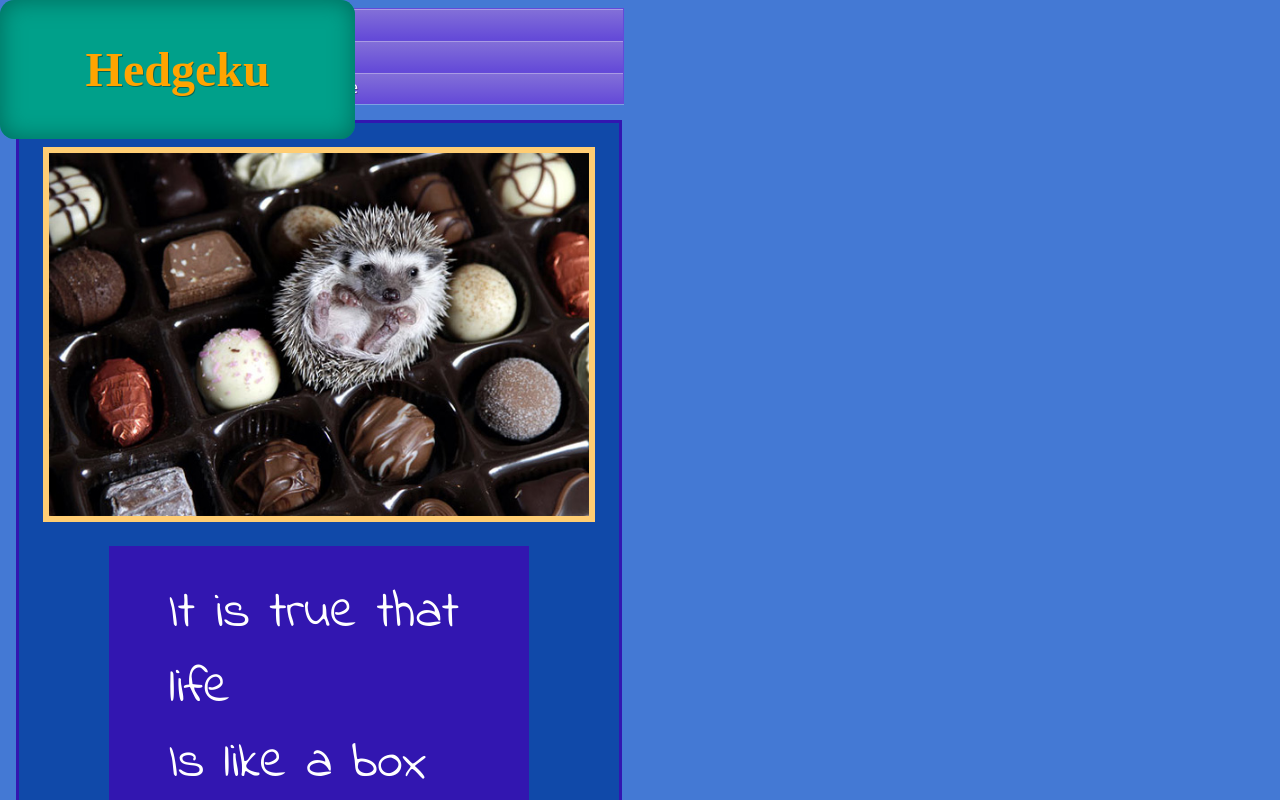
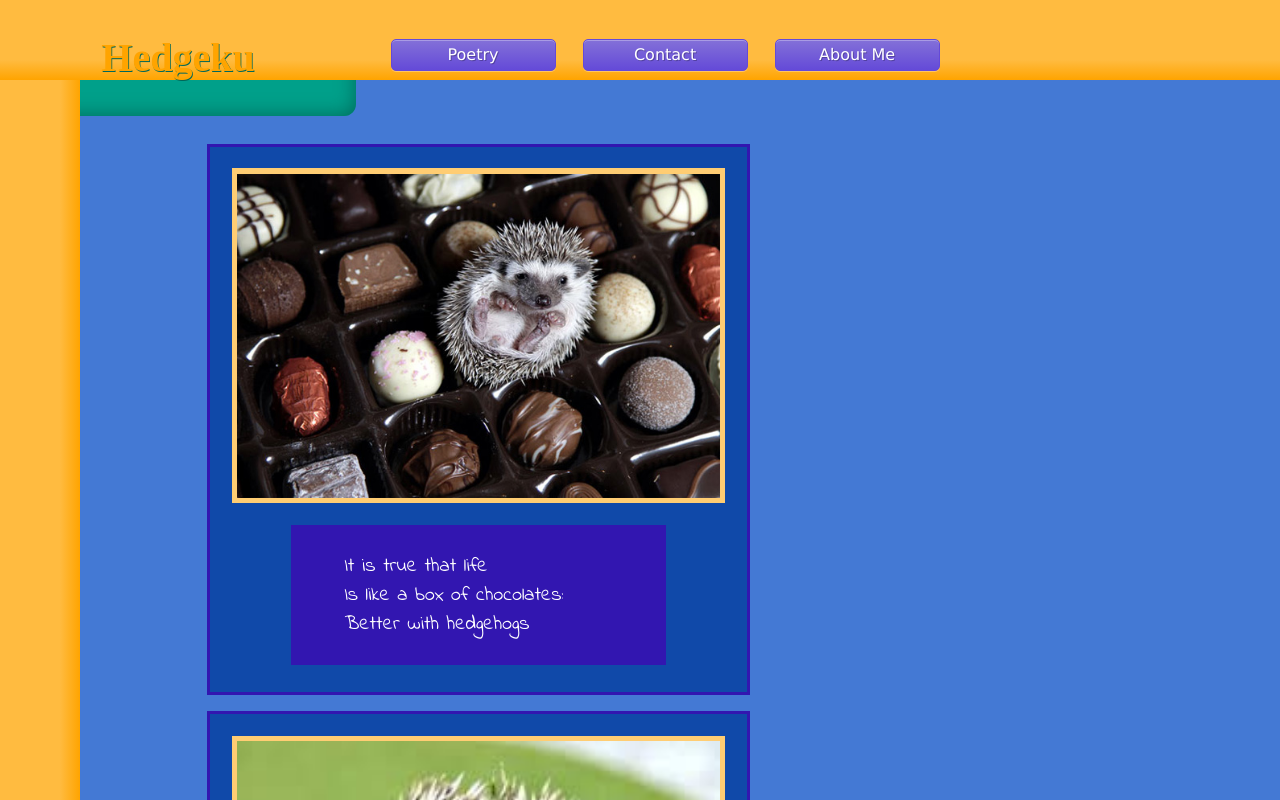
Before and after one commit to daniellekiowski/helloworld, a website: page dist/index.html in a window 1280 px wide. Drawn offline with Linux system fonts and the light colour scheme; a web font is replaced by a local one.

Commit message:
media queries and additional styling

```diff
--- a/dist/css/stylesheet.css
+++ b/dist/css/stylesheet.css
@@ -48,7 +48,7 @@ p, li {
 	font-family: "Indie Flower";
 	color: #FFFFFF;
 	font-size: 1.05em;
-	font-size: 4.05vw;
+	font-size: 3.95vw;
 }
 .nav{
 	padding: 0em;
@@ -56,7 +56,7 @@ p, li {
 	list-style-type: none;
 }
 
-.button {
+.button, .button-nav {
 	display: block;
 	height: 1.875em;
 	line-height: 1.875em;
@@ -66,7 +66,7 @@ p, li {
 	color: #FFF;
 	text-align: center;
 	border: solid #644AD8 1px;
-    /*border-radius: 5px;*/
+	border-radius: 5px;
 	text-decoration: none;
 
 	/* Gradient */
@@ -81,6 +81,11 @@ p, li {
 	box-shadow: 0 1px 0 rgba(255,255,255, 0.3), inset 0 1px 0 rgba(255,255,255, 0.3);
 }
 
+.button-nav{
+	width: 100%;
+	border-radius: 0px;
+}
+
 .selected{
 	background-image: none;
 	background-color:#644AD8;
@@ -89,18 +94,103 @@ p, li {
 @media only screen and (min-width: 481px){
 	h1{
 		margin: 0px;
-		font-size: 3em;
+		font-size: 2em;
+		display: block;
+		position: fixed;
+		width: 35%;
+		height: 2.5em;
+		line-height: 2.5em;
+		border-radius: 0 0 0.3em 0;
+
+
+	}
+	h1:after{
+		content: "";
 		display: inline-block;
+		height:2em;
+		width: 100%;
 		position: fixed;
-		width: 7em;
+		top: 0px;
+		left: 0px;
+		z-index: -1;
+		background: #FFBB40;
+		background: -moz-linear-gradient(top,  #FFBB40 75%, #FFA400 100%);
+		background: -webkit-gradient(linear, left top, left bottom, color-stop(75%,#FFBB40), color-stop(100%,#FFA400));
+		background: -webkit-linear-gradient(top,  #FFBB40 75%,#FFA400 100%);
+		background: -o-linear-gradient(top,  #FFBB40 75%,#FFA400 100%);
+		background: -ms-linear-gradient(top,  #FFBB40 75%,#FFA400 100%);
+		background: linear-gradient(to bottom,  #FFBB40 75%,#FFA400 100%);
+	}
+	h1:before{
+		content: "";
+		display: inline-block;
+		height:100%;
+		width: 2em;
+		position: fixed;
+		top: 0px;
+		left: 0px;
+		z-index: -1;
+		background: #FFBB40;
+		background: -moz-linear-gradient(left,  #FFBB40 75%, #FFA400 100%);
+		background: -webkit-gradient(linear, left top, right top, color-stop(75%,#FFBB40), color-stop(100%,#FFA400));
+		background: -webkit-linear-gradient(left,  #FFBB40 75%,#FFA400 100%);
+		background: -o-linear-gradient(left,  #FFBB40 75%,#FFA400 100%);
+		background: -ms-linear-gradient(left,  #FFBB40 75%,#FFA400 100%);
+		background: linear-gradient(to right,  #FFBB40 75%,#FFA400 100%);
+	}
+	.poetry, .fill_img{
+		z-index: -2;
+		position: relative;
+		top: 8em;
+		width: 80%;
+		left: 15%;
+	}
+	.haiku{
+		font-size: 1.25em;
+	}
+
+	.nav{
+		display: inline-block;
+		width: 60%;
+		position: fixed;
+		right: 0px;
+		height: 1.875em;
+	}
+	li{
+		display: inline-block;
+		width: 28%;
+		float: left;
+		margin: 2.5%;
+	}
+	.button-nav{
+		border-radius: 5px;
+	}
+}
+
+@media only screen and (min-width: 970px){
+	h1{
+		font-size: 2.5em;
+		width: 340px;
 		height: 2.5em;
 		line-height: 2.5em;
 
 	}
+	.nav{
+		top: 1em;
+		width: 582px;
+		left: 360px;
+	}
+
+	.poetry, .fill_img{
+		width: 90%;
+		left: 30%;
+	}
+
+
 }
 
 @media only screen and (min-device-width: 769px){
-	.button:hover {
+	.button:hover, .button-nav:hover {
 		background: #8370D8;
 		text-decoration: none;
 		filter: none;
--- a/dist/index.html
+++ b/dist/index.html
@@ -14,10 +14,14 @@
 	<div>
 		<ul class = "nav">
 			<li>
-				<a href="index.html" class = "button" id="poetry">Poetry</a>
+				<a href="index.html" class = "button-nav" id="poetry">Poetry</a>
 			</li>
-			<li class = "button" id="contact">Contact</li>
-			<li class = "button" id="about">About Me</li>
+			<li>
+				<a href="#" class = "button-nav" id="contact">Contact</a>
+			</li>
+			<li>
+				<a href="#" class = "button-nav" id="about">About Me</a>
+			</li>
 		</ul>
 	</div>
 
--- a/dist/scripts/script.js
+++ b/dist/scripts/script.js
@@ -22,3 +22,17 @@
 		$(".poetry").hide();
 		return false;
 	});
+
+	$("#contact").click(function(){
+		$("#poetry").removeClass("selected");
+		$(".fill_img").show();
+		$(".poetry").hide();
+	});
+
+
+
+	$("#about").click(function(){
+		$("#poetry").removeClass("selected");
+		$(".fill_img").show();
+		$(".poetry").hide();
+	});
```
Lines whose indentation alone changed are shown as unchanged.
